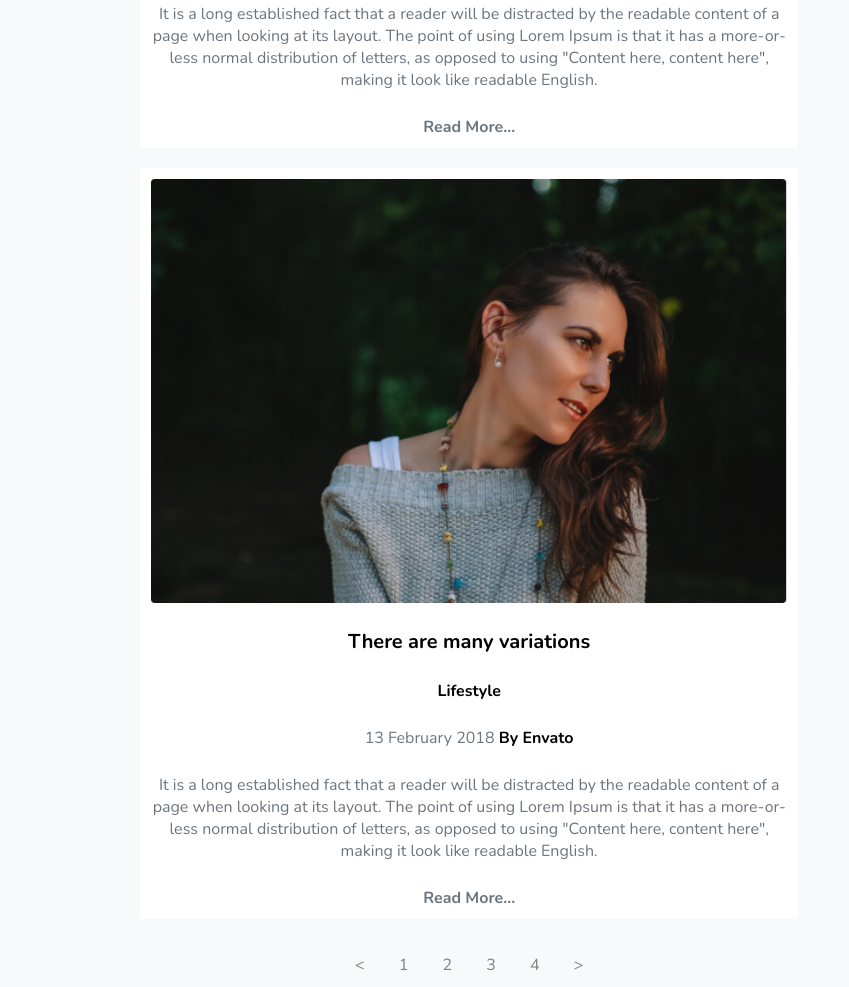
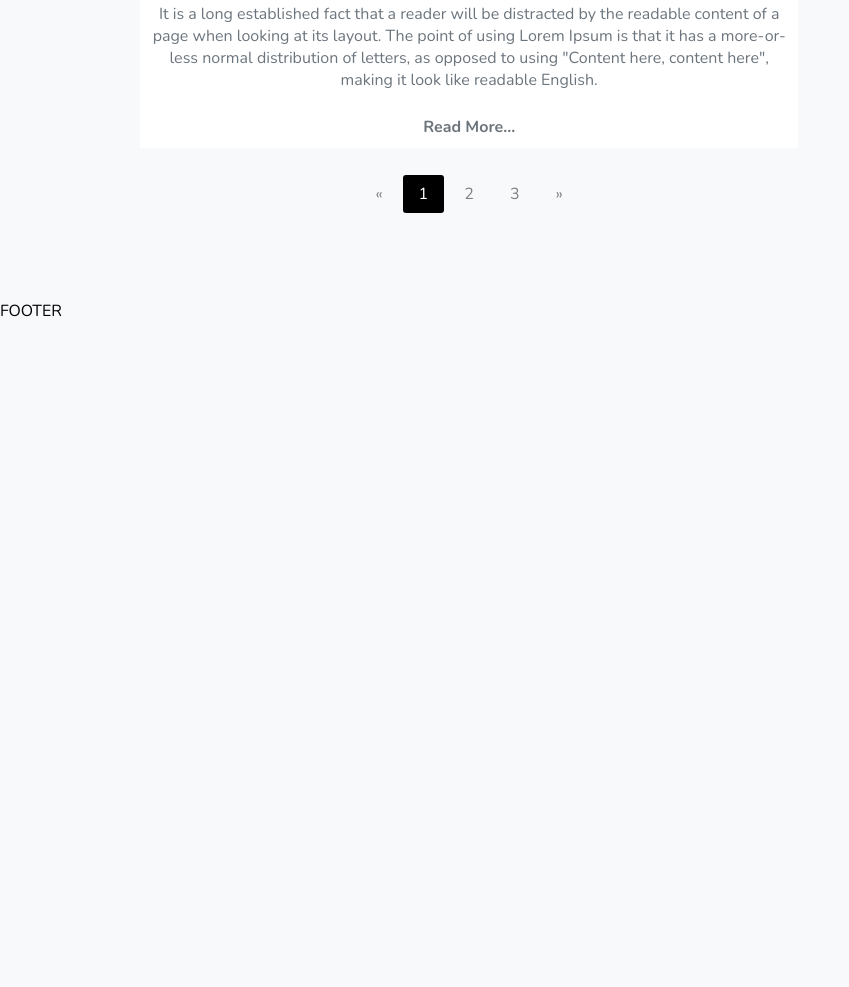
Before and after one commit to front-end-by-rimantas/18-grupe-portfolio-elvish, a plain HTML site: page blog-subPage/index.html in a window 1280 px wide. Shown: the part 4084-5071 px from the top of the page, without its empty margins (0-849 px from the left). After the commit the page ends 4406 px from the top, so only its background shows below. Drawn offline with nearby package versions, Linux system fonts and the light colour scheme.

Commit message:
Blog pagination begining

```diff
--- a/blog-subPage/css/custom.css
+++ b/blog-subPage/css/custom.css
@@ -198,18 +198,23 @@ h1, h2, h3, h5 {
             margin: 15px 0px;
         }
 
-            main .nav a{
-                padding: 8px 15px;
-                border-radius: 3px;
-                color: grey;
-            }
+        /* Pagination links */
+        .nav a {
+            color: grey;
+            padding: 8px 16px;
+            text-decoration: none;
+            border-radius: 3px;
+            transition: background-color .3s;
+        }
 
-            main .nav a:active{
-                padding: 8px 15px;
-                border-radius: 3px;
-                color: white;
-                background-color: black;
-            }
+        /* Style the active/current link */
+        .nav a.active-page {
+            background-color: black;
+            color: white;
+        }
+
+        /* Add a grey background color on mouse-over */
+        .nav a:hover:not(.active-page) {background-color: #ddd;}
 
 
         main aside .aside-container{
--- a/blog-subPage/index.html
+++ b/blog-subPage/index.html
@@ -44,12 +44,17 @@
             <div class="container-fluid col-8 col-md-12">
                 <div class="container-fluid blog"></div>
                 <div class="nav">
-                    <a href="#"><</a>
-                    <a href="#">1</a>
-                    <a href="#">2</a>
+                    <a href="#">&laquo;</a>
+                    <span class="pages">
+                        PAGES
+                    </span>
+                    <!-- <a href="#">1</a>
+                    <a class="active-page" href="#">2</a>
                     <a href="#">3</a>
                     <a href="#">4</a>
-                    <a href="#">></a>
+                    <a href="#">5</a>
+                    <a href="#">6</a> -->
+                    <a href="#">&raquo;</a>
                 </div>
             </div>
 
--- a/blog-subPage/js/components/blog/renderBlog.js
+++ b/blog-subPage/js/components/blog/renderBlog.js
@@ -1,26 +1,30 @@
 import {generateBlogItem} from './generateBlogItem.js';
 
-function renderBlog(blogData) {
-    // console.log(blogData);
+function renderBlog(blogData, pageButton) {
+    let pageIndex = Number (pageButton.innerHTML)
+    // console.log(pageIndex);
 
     let HTML = '';
-    let count = blogData.blogItems.length;
-    // console.log(count);
-    for (let i = 0; i < count;  i++) {
+
+    let i = pageIndex - 1;
+    let itemFrom = i * blogData.blogItemsInPage;
+    let itemTo = pageIndex * blogData.blogItemsInPage < blogData.blogItems.length ? pageIndex * blogData.blogItemsInPage : blogData.blogItems.length;
+
+    for (let i = itemFrom; i < itemTo;  i++) {
         const item = blogData.blogItems[i];
         // console.log(item);
         HTML += generateBlogItem(item, blogData.imagePath, blogData.videoPath );
+
+        let allLinks = document.querySelectorAll('a');
+        allLinks.forEach(element => {
+            element.classList.remove('active-page')});
+
+        pageButton.classList.add('active-page');
     }
 
-    // console.log(HTML);
+    const blogDOM = document.querySelector(`${blogData.selector}`);
 
-    //susirandame elementa, kuriame norime perrasyti turini
-    const blogDOM = document.querySelector(`${blogData.selector}`);
-    // console.log(blogDOM);
-
-    //i ta elementa ikeliame HTML kintamojo reiksme
     blogDOM.innerHTML = HTML;
-    // renderStatisticsItem(statisticsData);
 }
 
 export {renderBlog};
--- /dev/null
+++ b/blog-subPage/js/components/blog/renderPagination.js
@@ -0,0 +1,58 @@
+import { renderBlog } from './renderBlog.js'
+
+function renderPagination(blogData) {
+    let blogItemsInPage = blogData.blogItemsInPage;
+    let numberOfBlogItems = blogData.blogItems.length;
+
+    // console.log(blogItemsInPage);
+    // console.log(numberOfBlogItems);
+
+    let pageCount = Math.ceil(numberOfBlogItems / blogItemsInPage);
+    // console.log(pageCount);
+
+    let HTML = '';
+
+    for (let i = 1; i <= pageCount; i++) {
+        HTML+= `<a href="#">${i}</a>\n`
+    }
+
+    // console.log(HTML);
+
+    const pagesDOM = document.querySelector('.pages');
+    // console.log(pagesDOM);
+
+    pagesDOM.innerHTML = HTML;
+
+    let pages = document.querySelectorAll('.pages > a');
+    // console.log(pages);
+
+    pages.forEach(pageButton => {
+        pageButton.addEventListener('click', () => {
+            // pageButton.classList.add('active-page');
+            // let pageIndex = Number (pageButton.innerHTML)
+            // console.log(typeof activePage);
+            renderBlog(blogData, pageButton)
+
+    })
+})
+}
+
+export {renderPagination};
+
+// burger.addEventListener('click', () => {
+//     dropdownContentDOM.classList.add('active');
+
+// items.forEach(counter => {
+//     const updateCount = () => {
+//         const target = +counter.getAttribute('data-target');
+//         const count = +counter.innerText;
+
+//         const inc = Math.round(target / speed);
+
+//         if (count < target ){
+//             counter.innerText = count+inc;
+//             setTimeout(updateCount, 50)
+//         } else {
+//             count.innerText = target
+//         }
+// }
--- a/blog-subPage/js/components/header/burgerDropdown.js
+++ b/blog-subPage/js/components/header/burgerDropdown.js
@@ -5,14 +5,14 @@ function burgerDropdpwn() {
     // const dropdownDOM = document.getElementById("myDropdown");
     // console.log(dropdownDOM);
     const dropdownContentDOM = document.querySelector(".dropdown-content");
-    console.log(dropdownContentDOM);
+    // console.log(dropdownContentDOM);
 
     const burger = document.getElementById("burger");
-    console.log(burger);
+    // console.log(burger);
 
     burger.addEventListener('click', () => {
         dropdownContentDOM.classList.add('show');
-        console.log(dropdownContentDOM);
+        // console.log(dropdownContentDOM);
   })
 }
 
--- a/blog-subPage/js/data/blog.js
+++ b/blog-subPage/js/data/blog.js
@@ -1,4 +1,5 @@
 const blogData = {
+    blogItemsInPage:'5',
     selector: '.blog',
     imagePath: './img/',
     videoPath: '',
@@ -67,8 +68,64 @@ const blogData = {
             description: 'It is a long established fact that a reader will be distracted by the readable content of a page when looking at its layout. The point of using Lorem Ipsum is that it has a more-or-less normal distribution of letters, as opposed to using "Content here, content here", making it look like readable English.',
             link: '#',
             fullText: '',
+            active: false
+        },
+        {
+            image:'blogItem3-image1.PNG',
+            title: 'There are many variations',
+            category: 'Lifestyle',
+            date: '13 February 2018',
+            author: 'Envato',
+            description: 'It is a long established fact that a reader will be distracted by the readable content of a page when looking at its layout. The point of using Lorem Ipsum is that it has a more-or-less normal distribution of letters, as opposed to using "Content here, content here", making it look like readable English.',
+            link: '#',
+            fullText: '',
             active: true
+        },
+        {
+            image:'blogItem-image1.png',
+            title: 'There are many variations',
+            category: 'Lifestyle',
+            date: '13 February 2018',
+            author: 'Envato',
+            description: 'It is a long established fact that a reader will be distracted by the readable content of a page when looking at its layout. The point of using Lorem Ipsum is that it has a more-or-less normal distribution of letters, as opposed to using "Content here, content here", making it look like readable English.',
+            link: '#',
+            fullText: '',
+            active: false
+        },
+        {
+            image:'blogItem2-video.png',
+            title: 'Contrary to popular belief',
+            category: 'Travel',
+            date: '13 February 2018',
+            author: 'Envato',
+            description: 'It is a long established fact that a reader will be distracted by the readable content of a page when looking at its layout. The point of using Lorem Ipsum is that it has a more-or-less normal distribution of letters, as opposed to using "Content here, content here", making it look like readable English.',
+            link: '#',
+            fullText: '',
+            active: true
+        },
+        {
+            image:'blogItem3-image1.PNG',
+            title: 'There are many variations',
+            category: 'Lifestyle',
+            date: '13 February 2018',
+            author: 'Envato',
+            description: 'It is a long established fact that a reader will be distracted by the readable content of a page when looking at its layout. The point of using Lorem Ipsum is that it has a more-or-less normal distribution of letters, as opposed to using "Content here, content here", making it look like readable English.',
+            link: '#',
+            fullText: '',
+            active: false
+        },
+        {
+            image:'blogItem3-image1.PNG',
+            title: 'There are many variations',
+            category: 'Lifestyle',
+            date: '13 February 2018',
+            author: 'Envato',
+            description: 'It is a long established fact that a reader will be distracted by the readable content of a page when looking at its layout. The point of using Lorem Ipsum is that it has a more-or-less normal distribution of letters, as opposed to using "Content here, content here", making it look like readable English.',
+            link: '#',
+            fullText: '',
+            active: false
         }
+
     ]
 };
 
--- a/blog-subPage/js/main.js
+++ b/blog-subPage/js/main.js
@@ -3,9 +3,13 @@ import { burgerDropdpwn } from './components/header/burgerDropdown.js';
 
 import { blogData } from './data/blog.js';
 import { renderBlog } from './components/blog/renderBlog.js';
+import { renderPagination } from './components/blog/renderPagination.js'
 
 fixingHeader();
 burgerDropdpwn();
 
+renderPagination(blogData);
+
 // console.log(blogData);
-renderBlog(blogData);
+let a = document.querySelector('.pages > a')
+renderBlog(blogData, a);
```
